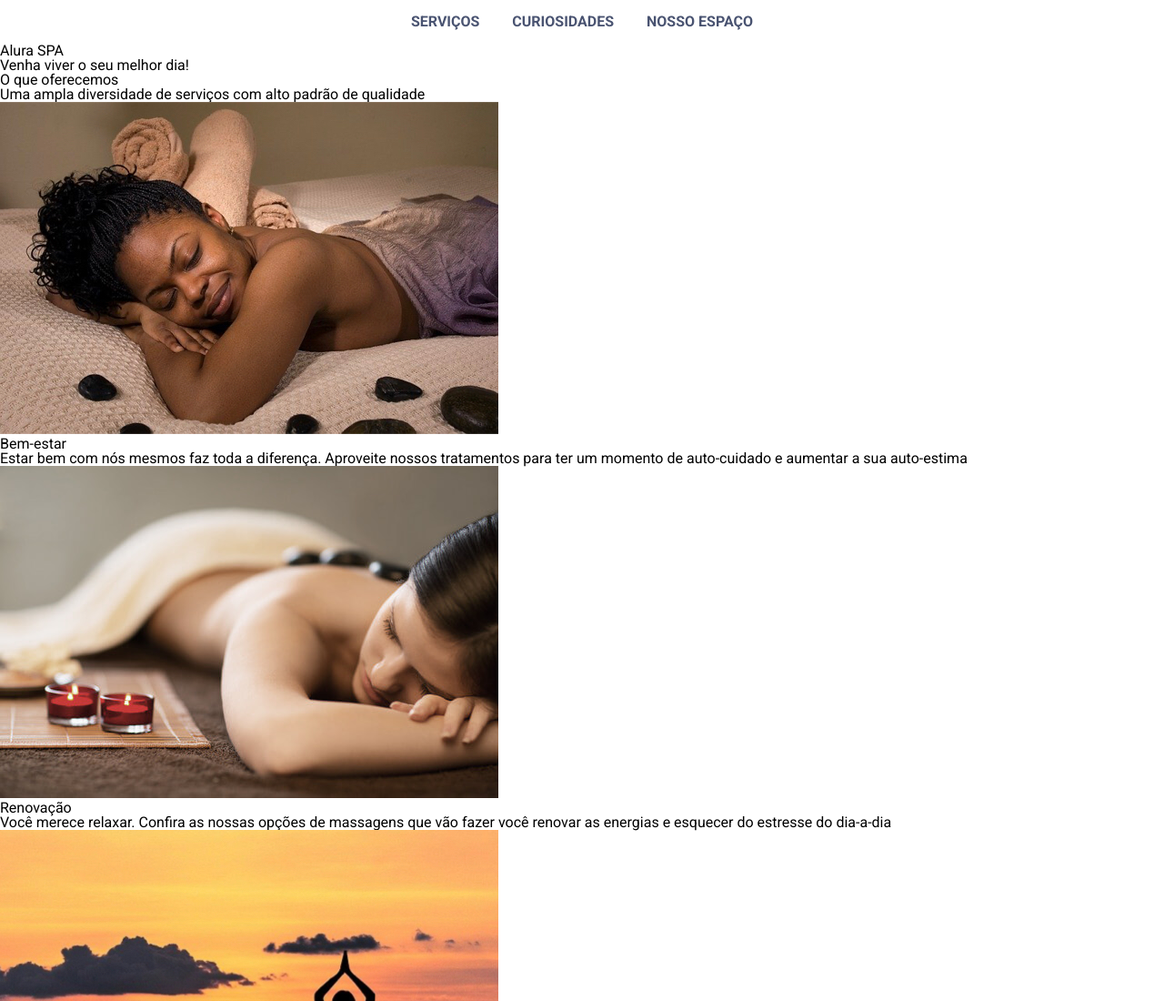
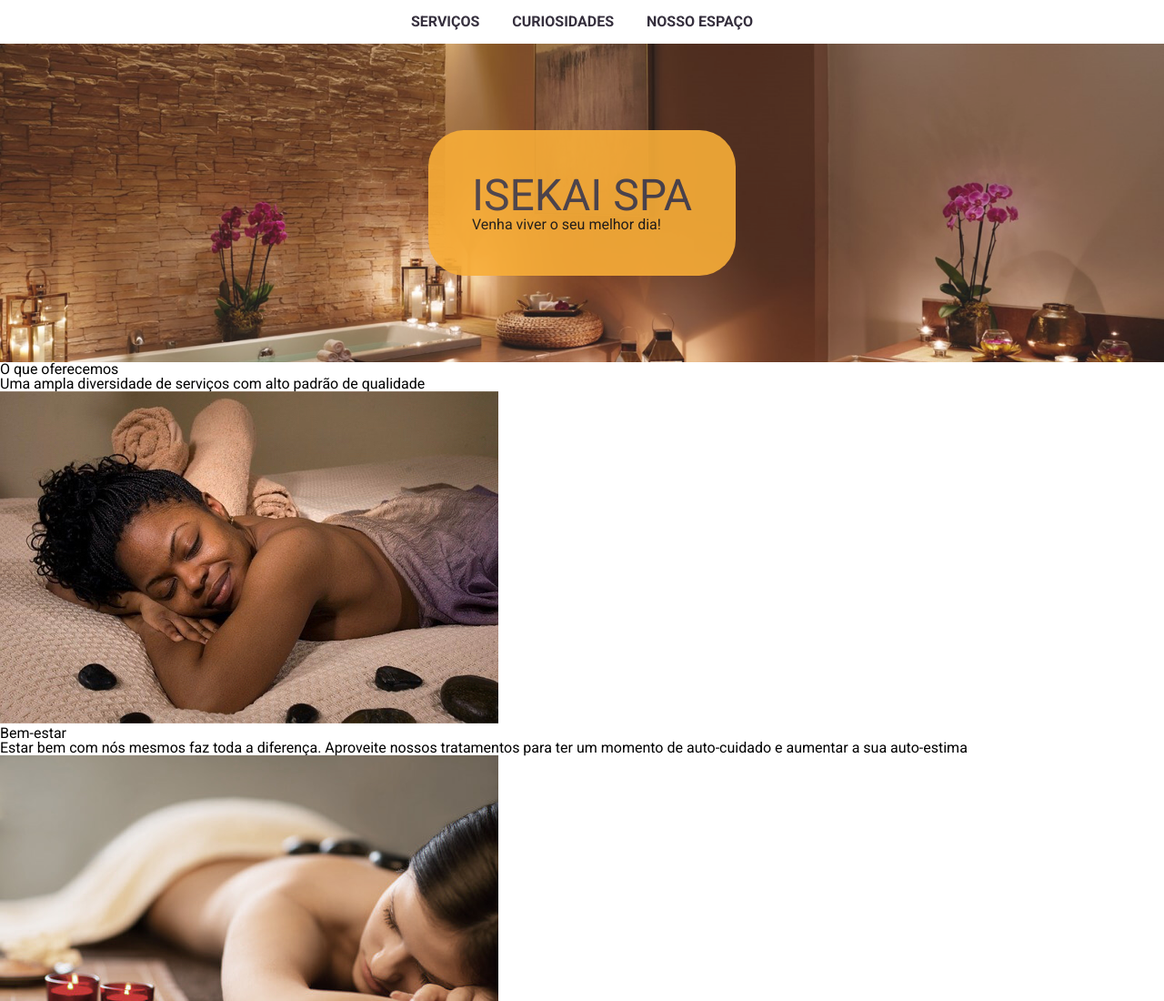
Before and after one commit to EljonasCavalcante/utilize-sass, a plain HTML site: page SassTwo/index.html in a window 1280 px wide. Shown: the top 1100 px of the page at 91% size. Drawn offline with nearby package versions, Linux system fonts and the light colour scheme.

Commit message:
feat: create components var and style

```diff
--- a/SassTwo/index.html
+++ b/SassTwo/index.html
@@ -35,9 +35,9 @@
                 </li>
             </ul>
         </nav>
-        <section>
-            <div>
-                <h1>Alura SPA</h1>
+        <section class="banner">
+            <div class="inner-banner">
+                <h1>ISEKAI SPA</h1>
                 <h2>Venha viver o seu melhor dia!</h2>
             </div>
         </section>
--- a/SassTwo/style/abstract/_variaveis.scss
+++ b/SassTwo/style/abstract/_variaveis.scss
@@ -2,6 +2,6 @@
 $fontes:  'Roboto', sans-serif;
 
 //cores
-$cor-primary: #495371;
-$cor-secundaria: #74959a;
-$cor-terciaria: #f1e0ac;
+$cor-primary: #352f3d;
+$cor-secundaria: #cf1500;
+$cor-terciaria: #f8a523;
--- /dev/null
+++ b/SassTwo/style/components/_banner.scss
@@ -0,0 +1,22 @@
+@import '../abstract/variaveis';
+
+.banner {
+    background: url(../../imagens/banner.jpeg) 27% center no-repeat;
+    min-height: 350px;
+    background-size: cover;
+    display: flex;
+    justify-content: center;
+    align-items: center;
+    opacity: 0.9;
+    .inner-banner {
+        padding: 3rem;
+        background-color: $cor-terciaria ;
+        opacity: 0.9;
+        border-radius: 40px;
+    }
+    h1{
+        font-size: 3rem;
+        color: $cor-primary;
+
+    }
+}
--- a/SassTwo/style/components/_navbar.scss
+++ b/SassTwo/style/components/_navbar.scss
@@ -11,6 +11,9 @@ nav {
                 text-decoration: none;
                 font-weight: bold;
                 color: $cor-primary;
+                &:hover {
+                    border-bottom: 2px solid $cor-terciaria;
+                }
             }
         }
     }
--- a/SassTwo/style/style.scss
+++ b/SassTwo/style/style.scss
@@ -1,3 +1,4 @@
 // usar o botão Ctrl + Shft + p selecionar live sass:watch sass
 @import './abstract/base';
-@import './components/navbar'
+@import './components/navbar';
+@import './components/banner';
```
Also changed, not shown: SassTwo/style/style.css, 1 other file.
